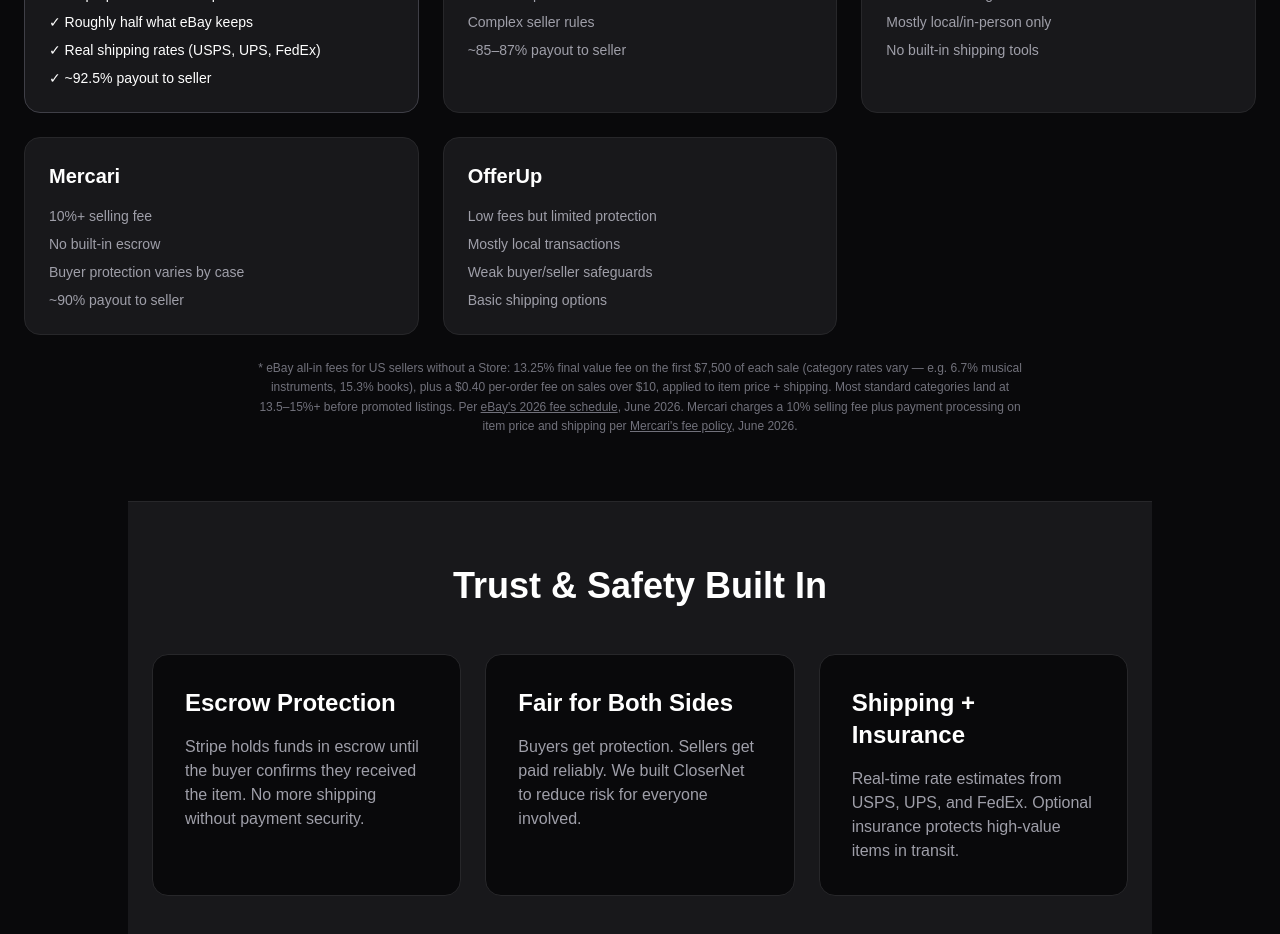
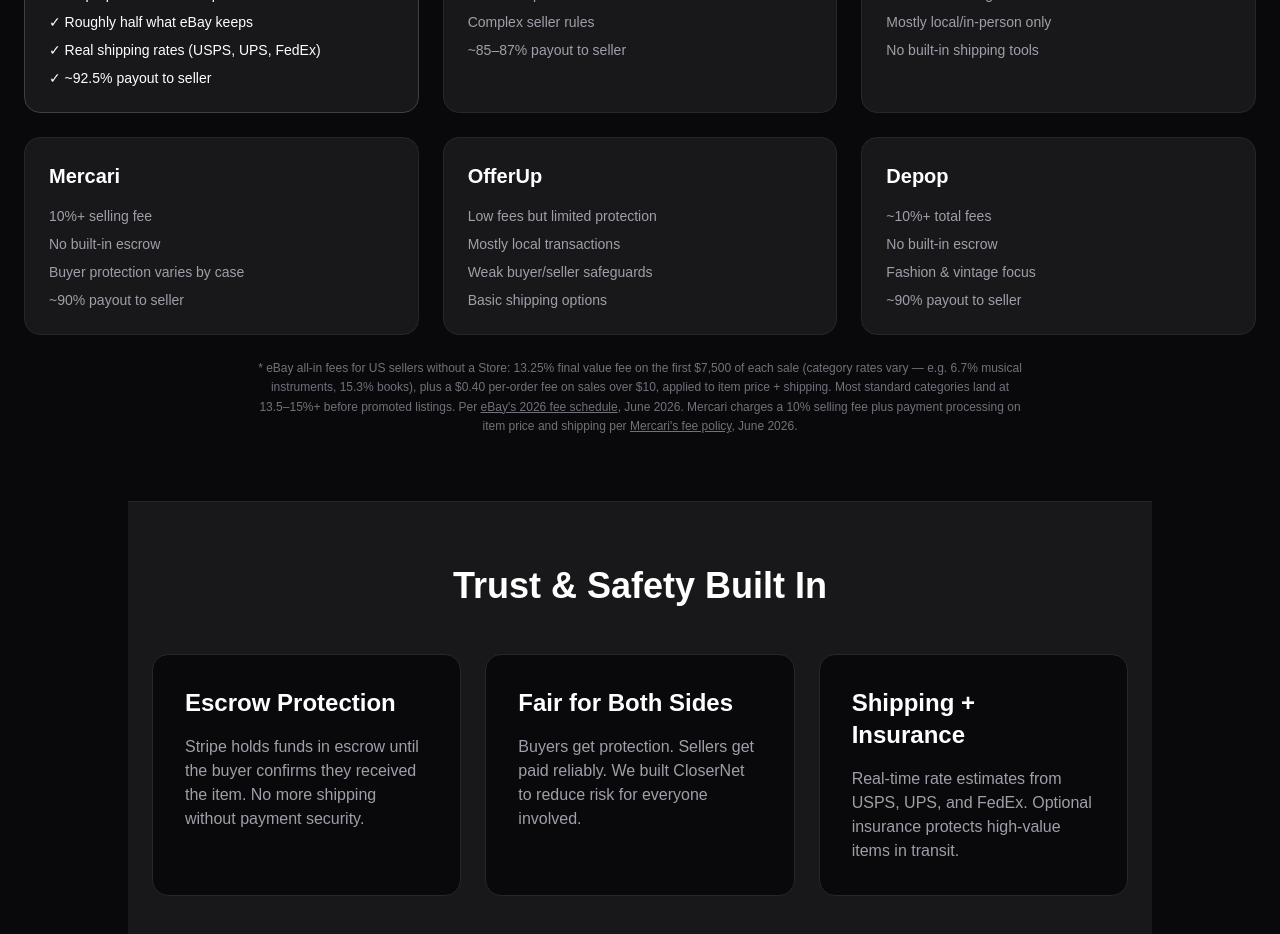
Before and after one commit to 50isLess/CloserNet, a Next.js app: page / in a window 1280 px wide. Shown: the part 3380-4314 px from the top of the page. Built offline with nearby package versions, Linux system fonts and the light colour scheme; no server answers.

Commit message:
Add Depop to comparison grid for balanced 3x2 layout

```diff
--- a/app/page.tsx
+++ b/app/page.tsx
@@ -462,6 +462,16 @@
               <li>Basic shipping options</li>
             </ul>
           </div>
+
+          <div className="bg-zinc-900 border border-zinc-800 rounded-2xl p-6">
+            <h3 className="text-xl font-semibold mb-4">Depop</h3>
+            <ul className="space-y-2 text-sm text-zinc-400">
+              <li>~10%+ total fees</li>
+              <li>No built-in escrow</li>
+              <li>Fashion &amp; vintage focus</li>
+              <li>~90% payout to seller</li>
+            </ul>
+          </div>
         </div>
         <p className="text-center text-xs text-zinc-500 mt-6 max-w-3xl mx-auto leading-relaxed">
           * eBay all-in fees for US sellers without a Store: 13.25% final value fee on the first $7,500 of each sale
```
